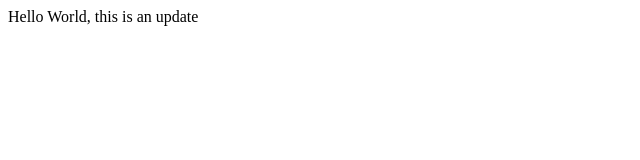
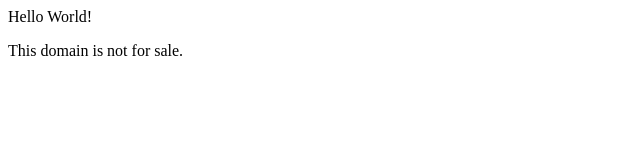
Before and after one commit to Richard-West/Richard-West.github.io, a plain HTML site: page index.html in a window 1280 px wide. Shown: the whole page, without its empty margins (0-640 px from the left). Drawn offline with Linux system fonts and the light colour scheme.

Commit message:
Update index.html

```diff
--- a/index.html
+++ b/index.html
@@ -1 +1,2 @@
-Hello World, this is an update
+<h1></h1>Hello World!</h1>
+<p>This domain is not for sale.</p>
```
